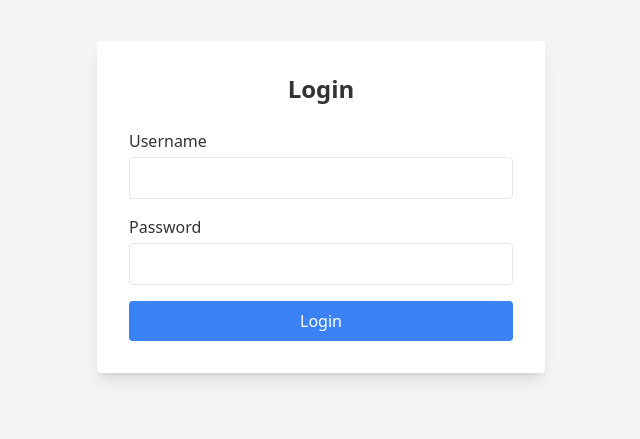
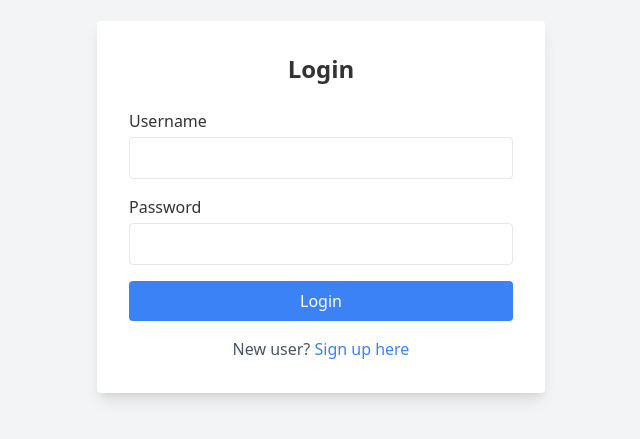
Before and after one commit to Gmunson02/habitassist, a Next.js app: page /login in a window 1280 px wide. Shown: the part 193-632 px from the top of the page, without its empty margins (319-959 px from the left). Built offline with nearby package versions, Linux system fonts and the light colour scheme.

Commit message:
new code

```diff
--- a/pages/dashboard.js
+++ b/pages/dashboard.js
@@ -8,7 +8,8 @@ import Link from 'next/link';
 export default function Dashboard() {
   const [metrics, setMetrics] = useState([]);
   const [recentEntries, setRecentEntries] = useState([]);
-  const [user, setUser] = useState({ firstName: '', lastName: '' });
+  const [user, setUser] = useState({ firstName: '', lastName: '', email: '' });
+  const [totalEntries, setTotalEntries] = useState(0);
   const router = useRouter();
 
   useEffect(() => {
@@ -33,11 +34,13 @@ export default function Dashboard() {
         const metricsData = metricsResponse.data.metrics;
         setMetrics(metricsData);
 
-        // Fetch recent entries
+        // Fetch recent entries and total count
         const entriesResponse = await axios.get('/api/metrics/getEntries', {
           headers: { Authorization: `Bearer ${token}` },
           params: { limit: 5 },
         });
+
+        setTotalEntries(entriesResponse.data.totalEntries); // Assuming total entries count is returned
 
         // Enrich entries with metric name and unit
         const enrichedEntries = entriesResponse.data.entries.map((entry) => {
@@ -58,7 +61,6 @@ export default function Dashboard() {
     fetchDashboardData();
   }, [router]);
 
-  // Logout function
   const handleLogout = () => {
     localStorage.removeItem('token');
     router.push('/');
@@ -68,8 +70,12 @@ export default function Dashboard() {
     <Layout>
       <div className="mb-6">
         <h2 className="text-2xl font-bold text-center">
-          Welcome {user.firstName} {user.lastName} to Your Habit Assist Dashboard
+          Welcome, {user.firstName} {user.lastName}
         </h2>
+        <p className="text-center text-gray-600 dark:text-gray-400">{user.email}</p>
+        <p className="text-center text-gray-600 dark:text-gray-400">
+          Total Entries: {totalEntries}
+        </p>
         <div className="flex justify-center space-x-4 mt-4">
           <Link href="/profile" className="text-blue-500 hover:underline">
             Profile
@@ -101,6 +107,9 @@ export default function Dashboard() {
                     </Link>
                   </div>
                 </div>
+                <p className="text-sm text-gray-500 dark:text-gray-400 mt-2">
+                  Last Entry Date: {metric.lastEntryDate ? new Date(metric.lastEntryDate).toLocaleDateString() : 'No entries yet'}
+                </p>
               </li>
             ))}
           </ul>
--- a/pages/login.js
+++ b/pages/login.js
@@ -1,6 +1,7 @@
 import { useState } from 'react';
 import { useRouter } from 'next/router';
 import axios from 'axios';
+import Link from 'next/link';
 
 export default function Login() {
   const [username, setUsername] = useState('');
@@ -14,16 +15,13 @@ export default function Login() {
     console.log("Starting login process...");
 
     try {
-      // Step 1: Authenticate user and retrieve JWT token
       console.log("Sending login request...");
       const response = await axios.post('/api/auth/login', { username, password });
       const token = response.data.token;
       console.log("Login successful, received token:", token);
 
-      // Store the token in localStorage for future requests
       localStorage.setItem('token', token);
 
-      // Step 2: Check if the user has entered data for today
       console.log("Checking daily entry status...");
       const entryCheckResponse = await axios.get('/api/entries/checkDailyEntry', {
         headers: { Authorization: `Bearer ${token}` },
@@ -32,7 +30,6 @@ export default function Login() {
       const { hasEntryForToday } = entryCheckResponse.data;
       console.log("Daily entry status received:", hasEntryForToday);
 
-      // Step 3: Redirect based on whether an entry exists for today
       if (hasEntryForToday) {
         console.log("Redirecting to dashboard...");
         router.push('/dashboard');
@@ -40,7 +37,6 @@ export default function Login() {
         console.log("Redirecting to daily entry page...");
         router.push('/dailyEntry');
       }
-
     } catch (err) {
       console.error("Error during login or daily entry check:", err);
       setError(err.response?.data?.message || 'Error logging in');
@@ -83,6 +79,14 @@ export default function Login() {
             Login
           </button>
         </form>
+
+        {/* Signup link for new users */}
+        <p className="mt-4 text-center text-gray-600 dark:text-gray-400">
+          New user?{' '}
+          <Link href="/signup" className="text-blue-500 hover:underline">
+            Sign up here
+          </Link>
+        </p>
       </div>
     </div>
   );
```
